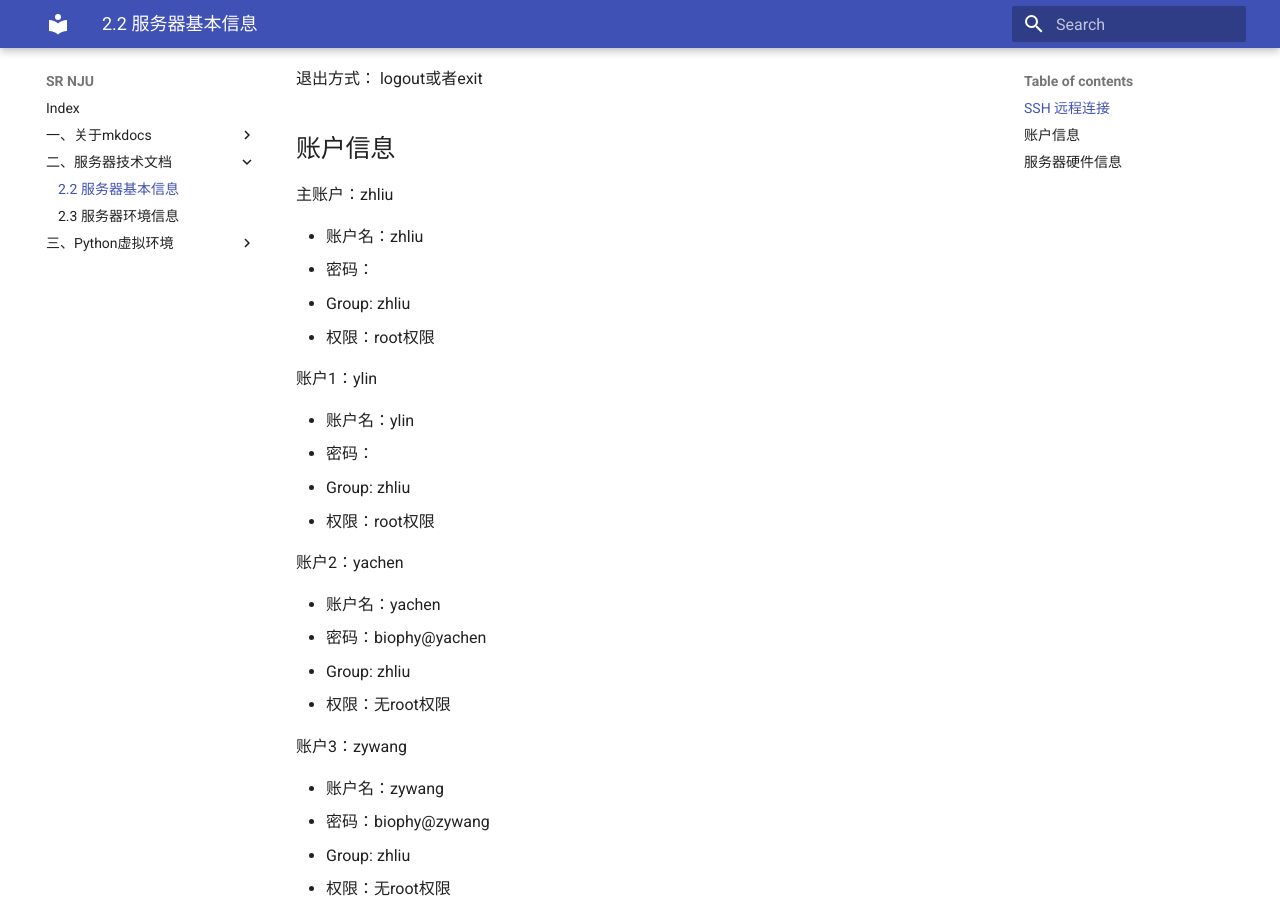
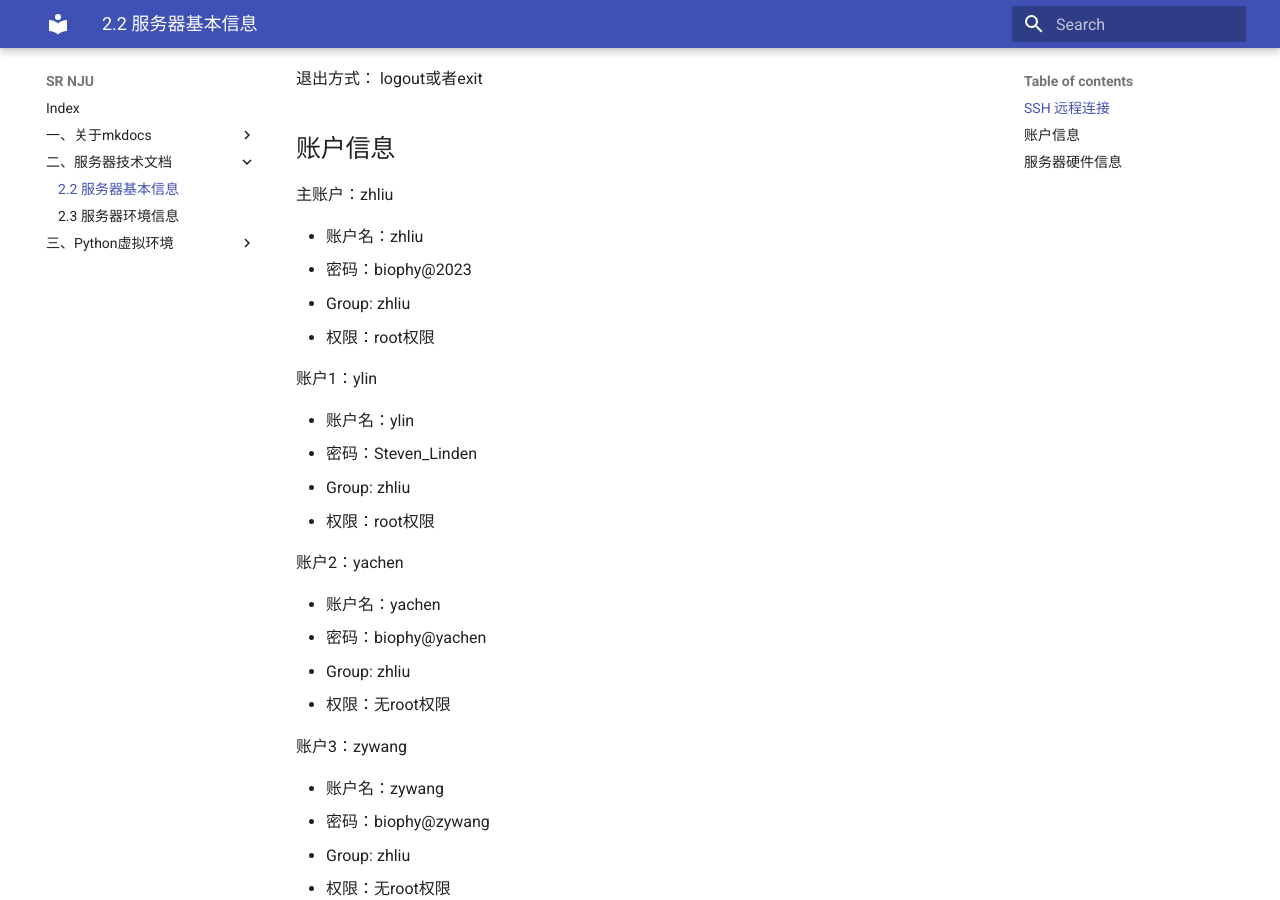
Before and after one commit to boobyuuuu/SR, an MkDocs documentation site: the page built from docs/2/2_1.md, in a window 1280 px wide and 900 px high, scrolled down 357 px. Built offline with MkDocs 1.6.1 and Material for MkDocs 9.7.7, drawn with Linux system fonts in a browser that asks for light colours.

Commit message:
公布全部账号密码，添加gitignore文件，测试gh-pages

```diff
--- a/docs/2/2_1.md
+++ b/docs/2/2_1.md
@@ -15,14 +15,14 @@ IP 地址： 210.28.140.133
 主账户：zhliu
 
 - 账户名：zhliu
-- 密码：
+- 密码：biophy@2023
 - Group: zhliu
 - 权限：root权限
 
 账户1：ylin
 
 - 账户名：ylin
-- 密码：
+- 密码：Steven_Linden
 - Group: zhliu
 - 权限：root权限
 
```
Also changed, not shown: 1 other file.
